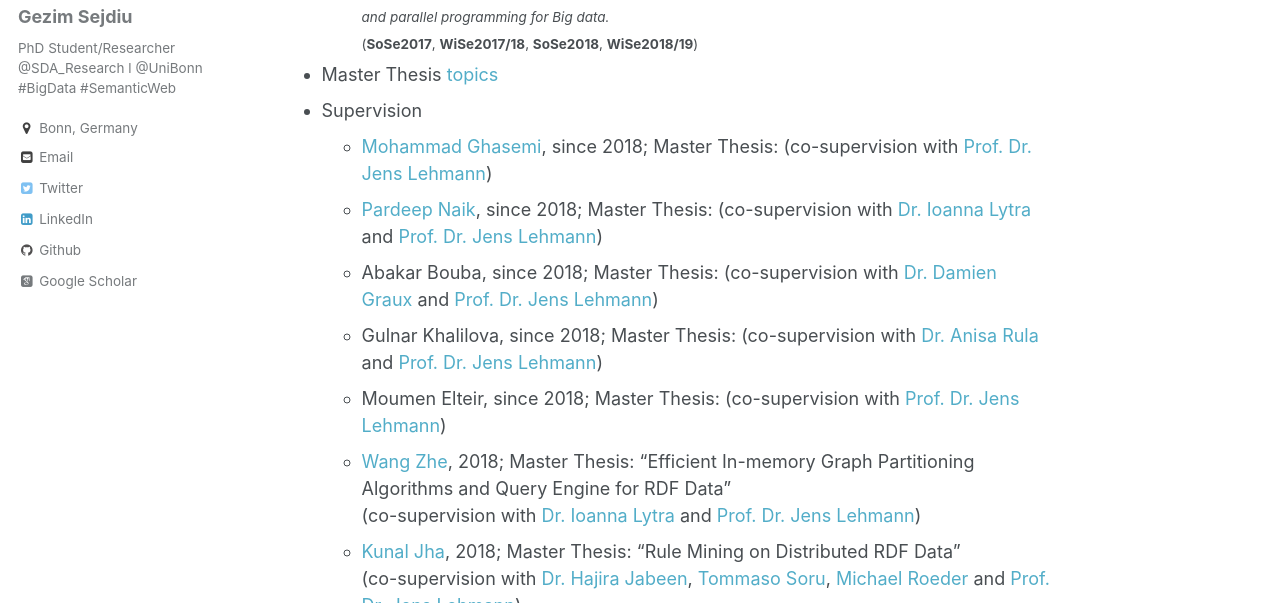
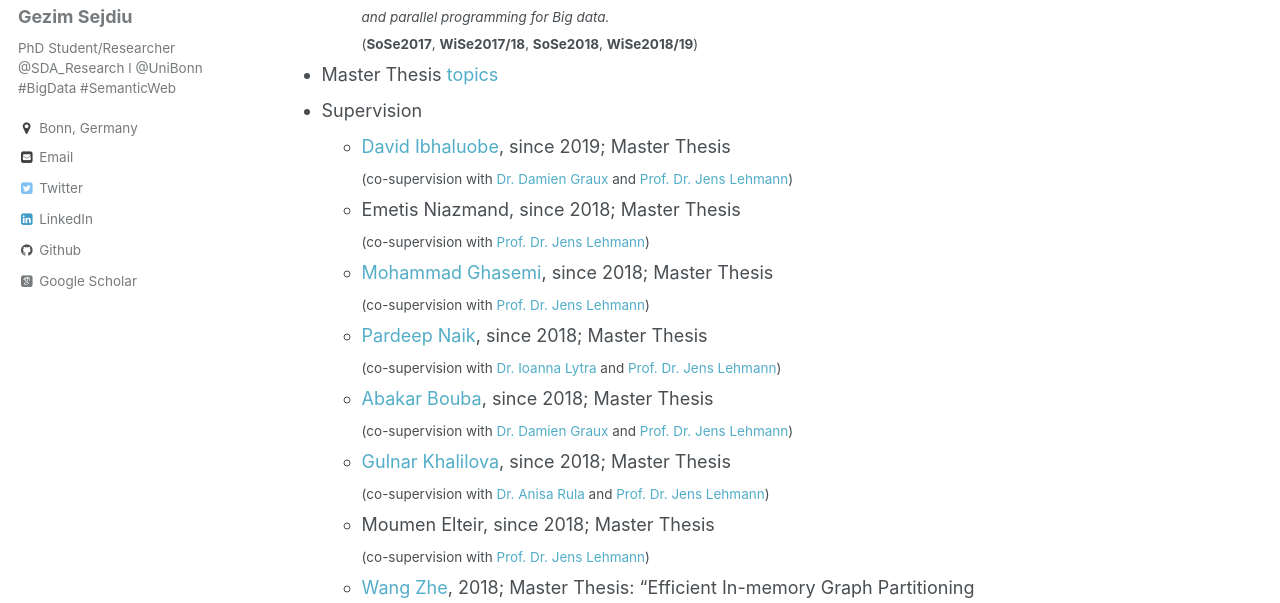
Before and after one commit to GezimSejdiu/gezimsejdiu.github.io, a Jekyll site: the page built from _pages/teaching.md, in a window 1280 px wide and 900 px high, cut to the strip 297-900 px from the top of the window. Built offline with Jekyll 4.4.1, drawn with Linux system fonts in a browser that asks for light colours; some web fonts are replaced.

Commit message:
Update Student Supervision section and add new students

```diff
--- a/_pages/teaching.md
+++ b/_pages/teaching.md
@@ -10,23 +10,32 @@ author_profile: true
   (**SoSe2017**, **WiSe2017/18**, **SoSe2018**, **WiSe2018/19**)
 * Master Thesis [topics](http://sda.cs.uni-bonn.de/teaching/thesis-announcements/)
 * Supervision
-  * [Mohammad Ghasemi](https://github.com/imghasemi), since 2018; Master Thesis: (co-supervision with [Prof. Dr. Jens Lehmann](http://sda.cs.uni-bonn.de/people/prof-dr-jens-lehmann/))
-  * [Pardeep Naik](https://github.com/livinnatious), since 2018; Master Thesis: (co-supervision with [Dr. Ioanna Lytra](http://sda.cs.uni-bonn.de/people/dr-ioanna-lytra/) and [Prof. Dr. Jens Lehmann](http://sda.cs.uni-bonn.de/people/prof-dr-jens-lehmann/))
-  * Abakar Bouba, since 2018; Master Thesis: (co-supervision with [Dr. Damien Graux](http://sda.cs.uni-bonn.de/people/dr-damien-graux/) and [Prof. Dr. Jens Lehmann](http://sda.cs.uni-bonn.de/people/prof-dr-jens-lehmann/))
-  * Gulnar Khalilova, since 2018; Master Thesis: (co-supervision with [Dr. Anisa Rula](http://sda.cs.uni-bonn.de/people/dr-anisa-rula/) and [Prof. Dr. Jens Lehmann](http://sda.cs.uni-bonn.de/people/prof-dr-jens-lehmann/))
-  * Moumen Elteir, since 2018; Master Thesis: (co-supervision with [Prof. Dr. Jens Lehmann](http://sda.cs.uni-bonn.de/people/prof-dr-jens-lehmann/))
-  * [Wang Zhe](https://github.com/CescWang1991), 2018; Master Thesis: "Efficient In-memory Graph Partitioning Algorithms and Query Engine for RDF Data"
-        (co-supervision with [Dr. Ioanna Lytra](http://sda.cs.uni-bonn.de/people/dr-ioanna-lytra/) and [Prof. Dr. Jens Lehmann](http://sda.cs.uni-bonn.de/people/prof-dr-jens-lehmann/))
-  * [Kunal Jha](https://github.com/Kunal-Jha), 2018; Master Thesis: "Rule Mining on Distributed RDF Data"
-        (co-supervision with [Dr. Hajira Jabeen](http://sda.cs.uni-bonn.de/people/dr-hajira-jabeen/), [Tommaso Soru](http://aksw.org/TommasoSoru.html), [Michael Roeder](http://aksw.org/MichaelRoeder.html) and [Prof. Dr. Jens Lehmann](http://sda.cs.uni-bonn.de/people/prof-dr-jens-lehmann/))
-  * [Mohamad Denno](https://github.com/mhddenno), 2017 - 2018; Master Thesis: “Scalable deep learning technique for sensitive data exposure detection”
-        (co-supervision with [Dr. Hajira Jabeen](http://sda.cs.uni-bonn.de/people/dr-hajira-jabeen/) and [Prof. Dr. Jens Lehmann](http://sda.cs.uni-bonn.de/people/prof-dr-jens-lehmann/)
-  * [Ali Denno](https://github.com/AliDenno), 2017 - 2018; Master Thesis: “Scalable Knowledge Graph Exploration for Sentiment Classification”
-        (co-supervision with [Dr. Hajira Jabeen](http://sda.cs.uni-bonn.de/people/dr-hajira-jabeen/) and [Prof. Dr. Jens Lehmann](http://sda.cs.uni-bonn.de/people/prof-dr-jens-lehmann/)
-  * [Imran Khan](https://github.com/imransilvake), 2017 - 2018; Master Thesis: “Efficient and Scalable in-memory Semantic Partitioning for RDF Data”
-        (co-supervision with [Dr. Ioanna Lytra](http://sda.cs.uni-bonn.de/people/dr-ioanna-lytra/) and [Prof. Dr. Jens Lehmann](http://sda.cs.uni-bonn.de/people/prof-dr-jens-lehmann/)
-  * [Nayef Roqaya](https://github.com/nayefroqaya), 2017 - 2018; Master Thesis: "Distributed Data Parsing and Vandalism Detection on Large Knowledge Graphs using Apache Spark and Hadoop Ecosystem"
-        (co-supervision with [Dr. Hajira Jabeen](http://sda.cs.uni-bonn.de/people/dr-hajira-jabeen/) and [Prof. Dr. Jens Lehmann](http://sda.cs.uni-bonn.de/people/prof-dr-jens-lehmann/)
+  * [David Ibhaluobe](https://github.com/davidibhaluobe), since 2019; Master Thesis<br />
+  <sub>(co-supervision with [Dr. Damien Graux](http://sda.cs.uni-bonn.de/people/dr-damien-graux/) and [Prof. Dr. Jens Lehmann](http://sda.cs.uni-bonn.de/people/prof-dr-jens-lehmann/))
+  * Emetis Niazmand, since 2018; Master Thesis <br />
+  <sub>(co-supervision with [Prof. Dr. Jens Lehmann](http://sda.cs.uni-bonn.de/people/prof-dr-jens-lehmann/))
+  * [Mohammad Ghasemi](https://github.com/imghasemi), since 2018; Master Thesis <br />
+  <sub>(co-supervision with [Prof. Dr. Jens Lehmann](http://sda.cs.uni-bonn.de/people/prof-dr-jens-lehmann/))
+  * [Pardeep Naik](https://github.com/livinnatious), since 2018; Master Thesis<br />
+  <sub>(co-supervision with [Dr. Ioanna Lytra](http://sda.cs.uni-bonn.de/people/dr-ioanna-lytra/) and [Prof. Dr. Jens Lehmann](http://sda.cs.uni-bonn.de/people/prof-dr-jens-lehmann/))
+  * [Abakar Bouba](https://github.com/abakarboubaa), since 2018; Master Thesis<br />
+  <sub>(co-supervision with [Dr. Damien Graux](http://sda.cs.uni-bonn.de/people/dr-damien-graux/) and [Prof. Dr. Jens Lehmann](http://sda.cs.uni-bonn.de/people/prof-dr-jens-lehmann/))
+  * [Gulnar Khalilova](https://github.com/GulnarKhalil), since 2018; Master Thesis<br />
+  <sub> (co-supervision with [Dr. Anisa Rula](http://sda.cs.uni-bonn.de/people/dr-anisa-rula/) and [Prof. Dr. Jens Lehmann](http://sda.cs.uni-bonn.de/people/prof-dr-jens-lehmann/))
+  * Moumen Elteir, since 2018; Master Thesis<br />
+  <sub> (co-supervision with [Prof. Dr. Jens Lehmann](http://sda.cs.uni-bonn.de/people/prof-dr-jens-lehmann/))
+  * [Wang Zhe](https://github.com/CescWang1991), 2018; Master Thesis: "Efficient In-memory Graph Partitioning Algorithms and Query Engine for RDF Data"<br />
+  <sub>(co-supervision with [Dr. Ioanna Lytra](http://sda.cs.uni-bonn.de/people/dr-ioanna-lytra/) and [Prof. Dr. Jens Lehmann](http://sda.cs.uni-bonn.de/people/prof-dr-jens-lehmann/))
+  * [Kunal Jha](https://github.com/Kunal-Jha), 2018; Master Thesis: "Rule Mining on Distributed RDF Data"<br />
+  <sub>(co-supervision with [Dr. Hajira Jabeen](http://sda.cs.uni-bonn.de/people/dr-hajira-jabeen/), [Tommaso Soru](http://aksw.org/TommasoSoru.html), [Michael Roeder](http://aksw.org/MichaelRoeder.html) and [Prof. Dr. Jens Lehmann](http://sda.cs.uni-bonn.de/people/prof-dr-jens-lehmann/))
+  * [Mohamad Denno](https://github.com/mhddenno), 2017 - 2018; Master Thesis: “Scalable deep learning technique for sensitive data exposure detection”<br />
+  <sub>(co-supervision with [Dr. Hajira Jabeen](http://sda.cs.uni-bonn.de/people/dr-hajira-jabeen/) and [Prof. Dr. Jens Lehmann](http://sda.cs.uni-bonn.de/people/prof-dr-jens-lehmann/)
+  * [Ali Denno](https://github.com/AliDenno), 2017 - 2018; Master Thesis: “Scalable Knowledge Graph Exploration for Sentiment Classification”<br />
+  <sub>(co-supervision with [Dr. Hajira Jabeen](http://sda.cs.uni-bonn.de/people/dr-hajira-jabeen/) and [Prof. Dr. Jens Lehmann](http://sda.cs.uni-bonn.de/people/prof-dr-jens-lehmann/)
+  * [Imran Khan](https://github.com/imransilvake), 2017 - 2018; Master Thesis: “Efficient and Scalable in-memory Semantic Partitioning for RDF Data”<br />
+  <sub>(co-supervision with [Dr. Ioanna Lytra](http://sda.cs.uni-bonn.de/people/dr-ioanna-lytra/) and [Prof. Dr. Jens Lehmann](http://sda.cs.uni-bonn.de/people/prof-dr-jens-lehmann/)
+  * [Nayef Roqaya](https://github.com/nayefroqaya), 2017 - 2018; Master Thesis: "Distributed Data Parsing and Vandalism Detection on Large Knowledge Graphs using Apache Spark and Hadoop Ecosystem"<br />
+  <sub>(co-supervision with [Dr. Hajira Jabeen](http://sda.cs.uni-bonn.de/people/dr-hajira-jabeen/) and [Prof. Dr. Jens Lehmann](http://sda.cs.uni-bonn.de/people/prof-dr-jens-lehmann/)
   * [Rohan Asmat](https://github.com/RohanAsmat),  since 2017; Web Development.
   * [Julius Kaufmann](https://github.com/juliuskaufmann), since 2017; DevOps.
   * [Adrian Bajraktari](https://github.com/AdrianBajraktari), June - September 2018; Web Development.
```
